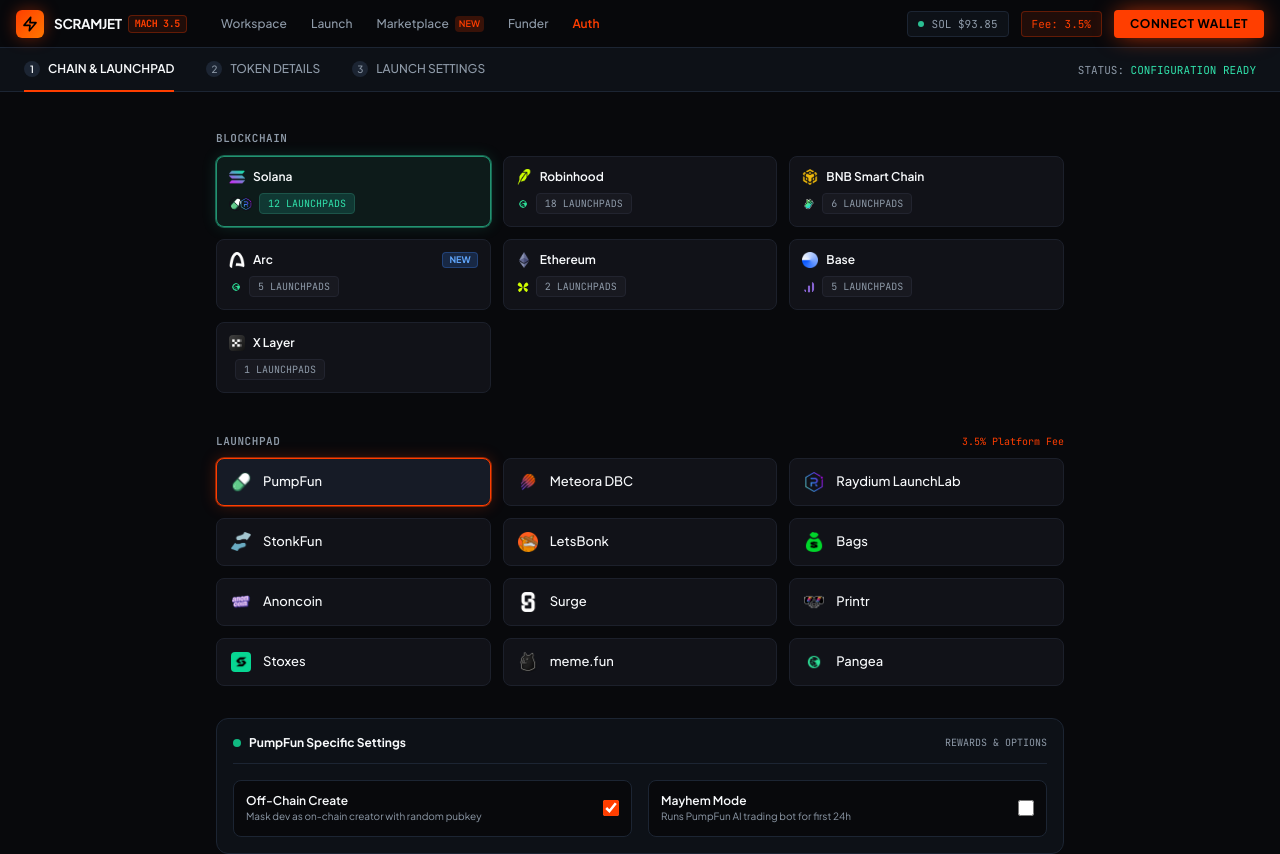
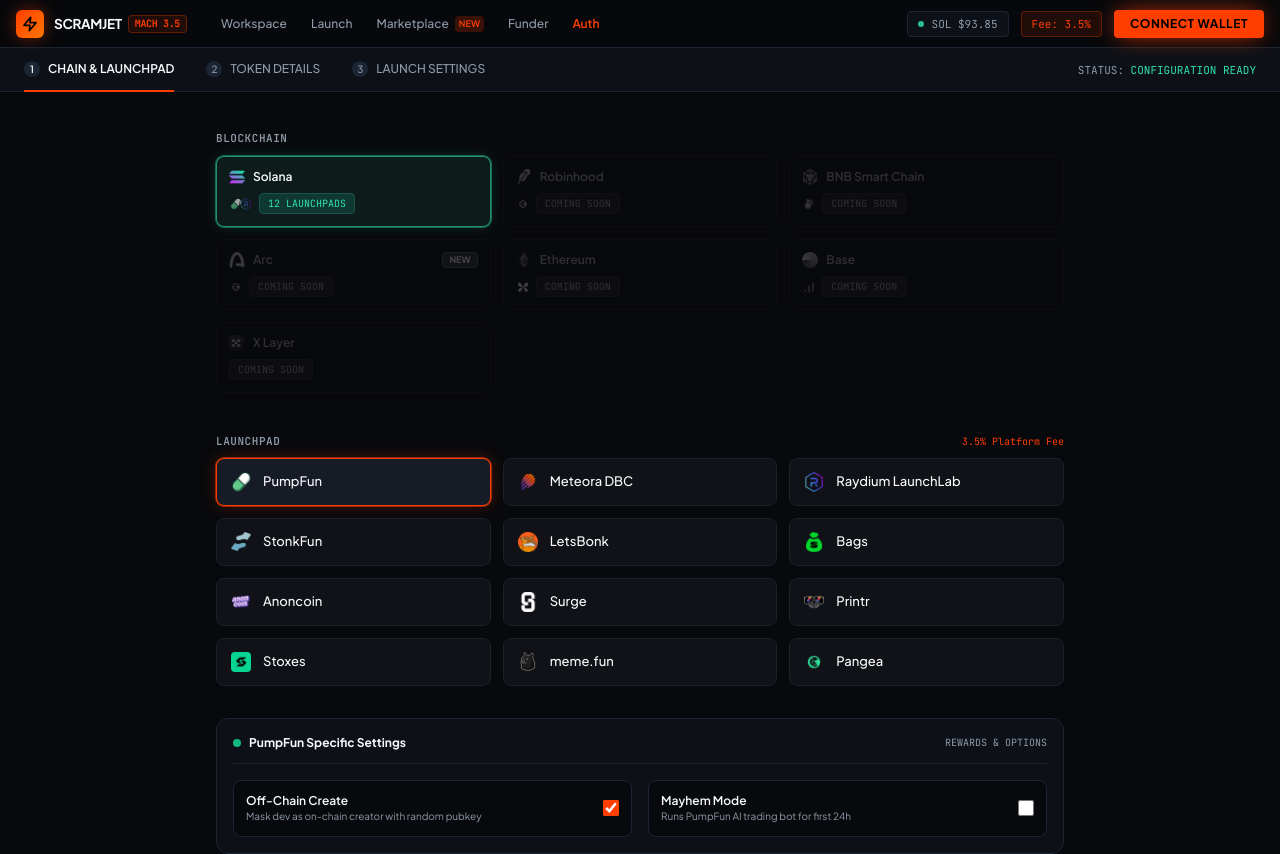
Before and after one commit to 0xfuckian/scramjet-prototype, a Next.js app: page /launch in a window 1280 px wide. Shown: the top 854 px of the page. Built offline with nearby package versions, Linux system fonts and the light colour scheme; what @solana/web3.js would draw is missing.

Commit message:
feat: darken non-solana chains and add coming soon badges

```diff
--- a/src/app/launch/page.tsx
+++ b/src/app/launch/page.tsx
@@ -52,7 +52,7 @@ export default function LaunchPage() {
   const [creatorSolPercent, setCreatorSolPercent] = useState(50);
   const [buybackBurnPercent, setBuybackBurnPercent] = useState(50);
 
-  // Real Chain Definitions matching 1:1 Proxima screenshot
+  // Real Chain Definitions (Solana active, other chains coming soon)
   const chains = [
     {
       id: "solana",
@@ -61,55 +61,62 @@ export default function LaunchPage() {
       badgeColor: "bg-[#103833] text-[#31E3AC] border-[#1C5449]",
       icon: "/icons/chains/sol.webp",
       subIcons: ["/icons/dex/pumpfun.webp", "/icons/dex/raydium.webp"],
+      isAvailable: true,
     },
     {
       id: "robinhood",
       name: "Robinhood",
-      badge: "18 LAUNCHPADS",
-      badgeColor: "bg-[#181920] text-[#8E9AA8] border-[#22242F]",
+      badge: "COMING SOON",
+      badgeColor: "bg-[#14151C] text-[#636879] border-[#1C1E28]",
       icon: "/icons/chains/robinhood.webp",
       subIcons: ["/icons/dex/pangea.webp"],
+      isAvailable: false,
     },
     {
       id: "bsc",
       name: "BNB Smart Chain",
-      badge: "6 LAUNCHPADS",
-      badgeColor: "bg-[#181920] text-[#8E9AA8] border-[#22242F]",
+      badge: "COMING SOON",
+      badgeColor: "bg-[#14151C] text-[#636879] border-[#1C1E28]",
       icon: "/icons/chains/bsc.webp",
       subIcons: ["/icons/dex/fourmeme.webp"],
+      isAvailable: false,
     },
     {
       id: "arc",
       name: "Arc",
-      badge: "5 LAUNCHPADS",
+      badge: "COMING SOON",
       tag: "NEW",
-      badgeColor: "bg-[#181920] text-[#8E9AA8] border-[#22242F]",
+      badgeColor: "bg-[#14151C] text-[#636879] border-[#1C1E28]",
       icon: "/icons/chains/arc.webp",
       subIcons: ["/icons/dex/pangea.webp"],
+      isAvailable: false,
     },
     {
       id: "eth",
       name: "Ethereum",
-      badge: "2 LAUNCHPADS",
-      badgeColor: "bg-[#181920] text-[#8E9AA8] border-[#22242F]",
+      badge: "COMING SOON",
+      badgeColor: "bg-[#14151C] text-[#636879] border-[#1C1E28]",
       icon: "/icons/chains/eth.webp",
       subIcons: ["/icons/dex/flap.webp"],
+      isAvailable: false,
     },
     {
       id: "base",
       name: "Base",
-      badge: "5 LAUNCHPADS",
-      badgeColor: "bg-[#181920] text-[#8E9AA8] border-[#22242F]",
+      badge: "COMING SOON",
+      badgeColor: "bg-[#14151C] text-[#636879] border-[#1C1E28]",
       icon: "/icons/chains/base.webp",
       subIcons: ["/icons/dex/clanker.webp"],
+      isAvailable: false,
     },
     {
       id: "xlayer",
       name: "X Layer",
-      badge: "1 LAUNCHPADS",
-      badgeColor: "bg-[#181920] text-[#8E9AA8] border-[#22242F]",
+      badge: "COMING SOON",
+      badgeColor: "bg-[#14151C] text-[#636879] border-[#1C1E28]",
       icon: "/icons/chains/xlayer.webp",
       subIcons: [],
+      isAvailable: false,
     },
   ];
 
@@ -188,13 +195,20 @@ export default function LaunchPage() {
               <div className="grid grid-cols-1 sm:grid-cols-3 gap-3">
                 {chains.map((c) => {
                   const isSelected = selectedChain === c.id;
+                  const isAvailable = c.isAvailable;
+
                     return (
                       <button
                       key={c.id}
-                      onClick={() => setSelectedChain(c.id as any)}
+                        disabled={!isAvailable}
+                        onClick={() => {
+                          if (isAvailable) setSelectedChain(c.id as any);
+                      }}
                         className={`p-3 rounded-lg border text-left transition-all relative ${
                           isSelected
                             ? "border-[#31E3AC]/60 bg-[#102422]/70 shadow-[0_0_15px_rgba(49,227,172,0.15)] ring-1 ring-[#31E3AC]/40"
+                          : !isAvailable
+                            ? "border-[#151720] bg-[#0A0B0F]/60 opacity-40 grayscale cursor-not-allowed"
                             : "border-[#1C202B] bg-[#111218] hover:border-[#2D3344] hover:bg-[#14161E]"
                         }`}
                       >
@@ -203,9 +217,11 @@ export default function LaunchPage() {
                             <img
                               src={c.icon}
                             alt={c.name}
-                            className="w-4 h-4 object-contain rounded"
+                              className={`w-4 h-4 object-contain rounded ${!isAvailable ? "opacity-50" : ""}`}
                             />
-                          <span className="font-semibold text-xs text-[#F8FAFC]">{c.name}</span>
+                            <span className={`font-semibold text-xs ${isAvailable ? "text-[#F8FAFC]" : "text-[#636879]"}`}>
+                            {c.name}
+                            </span>
                         </div>
                           {c.tag && (
                             <span className="text-[9px] font-bold px-1.5 py-0.2 rounded bg-[#3B82F6]/20 text-[#60A5FA] border border-[#3B82F6]/30">
@@ -215,16 +231,18 @@ export default function LaunchPage() {
                         </div>
 
                         <div className="flex items-center gap-1.5">
+                        {c.subIcons.length > 0 && (
                             <div className="flex -space-x-1">
                               {c.subIcons.map((sub, i) => (
                                 <img
                                   key={i}
                                   src={sub}
                                   alt=""
-                              className="w-3.5 h-3.5 rounded-full border border-[#111218] object-cover"
+                                  className="w-3.5 h-3.5 rounded-full border border-[#111218] object-cover opacity-60"
                                 />
                             ))}
                           </div>
+                        )}
                         <span className={`text-[10px] font-mono px-2 py-0.5 rounded border ${c.badgeColor}`}>
                           {c.badge}
                         </span>
```
Lines whose indentation alone changed are shown as unchanged.
